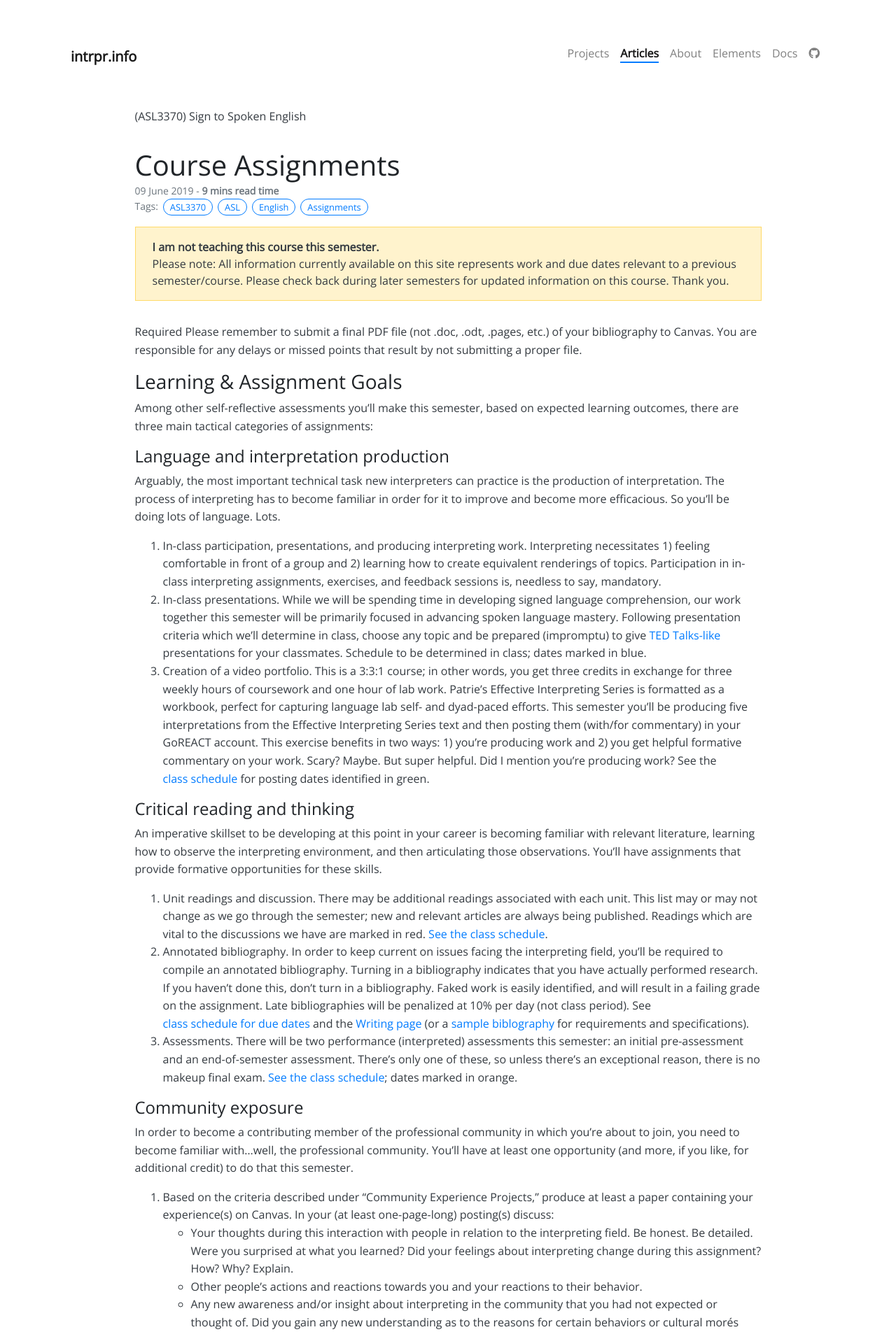
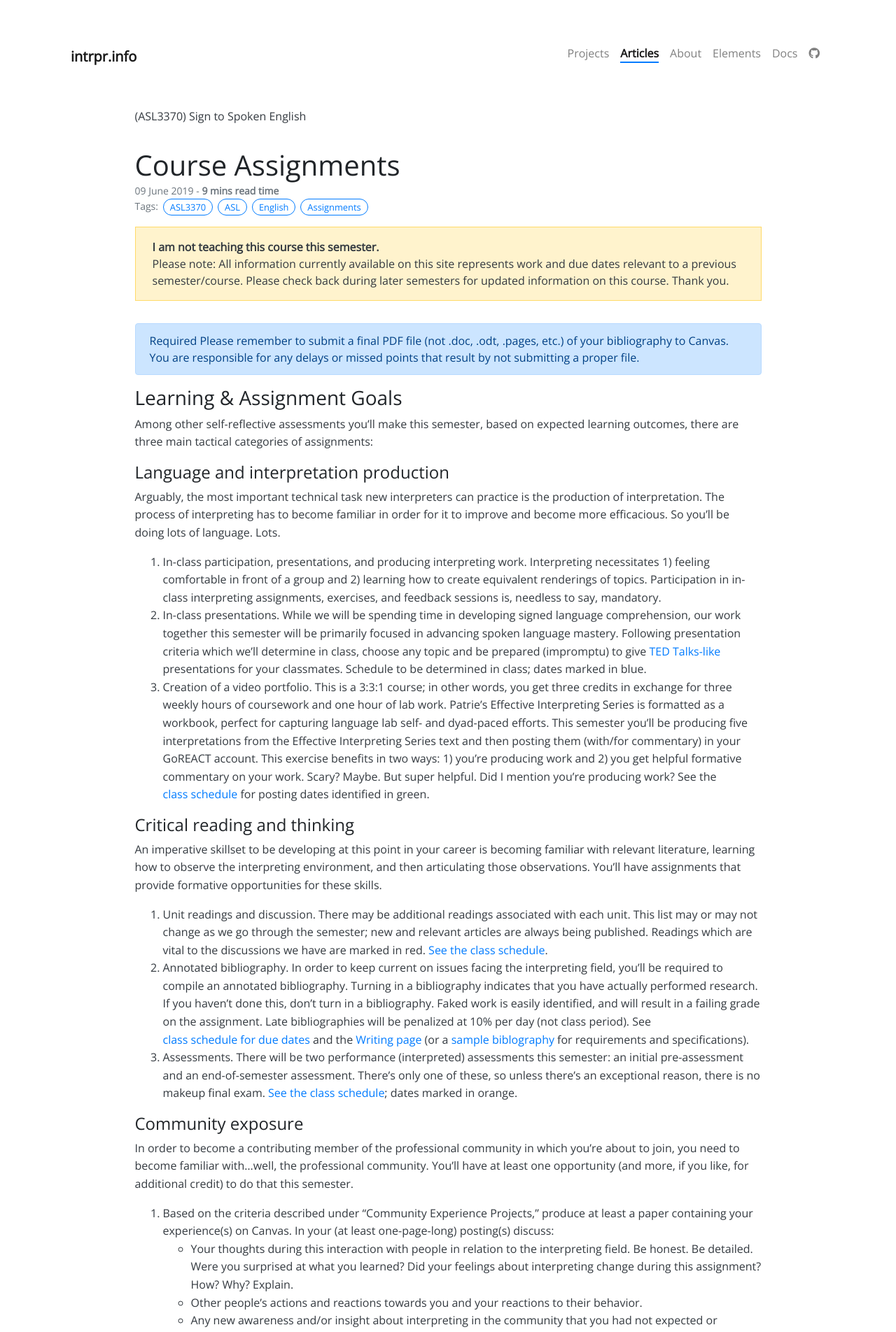
Before and after one commit to intrpr/jekyll-portfol-test, a Jekyll site: the page built from _posts/2019-06-09-assignments.md, in a window 1280 px wide. Shown: the top 1904 px of the page at 70% size. Built offline with Jekyll 4.4.1, drawn with Linux system fonts in a browser that asks for light colours; nearby versions of some CDN libraries; our own code applies the rules of GitHub Pages for plain Markdown files; comment, search, counter and statistics services are not loaded.

Commit message:
Update 2019-06-09-assignments.md

```diff
--- a/_posts/2019-06-09-assignments.md
+++ b/_posts/2019-06-09-assignments.md
@@ -9,7 +9,7 @@ description: This course is an introduction to the skills and processes required
 
 {% include notteaching.html %}
 
-Required Please remember to submit a final PDF file (not .doc, .odt, .pages, etc.) of your bibliography to Canvas. You are responsible for any delays or missed points that result by not submitting a proper file.
+<div class="alert alert-primary" role="alert">Required Please remember to submit a final PDF file (not .doc, .odt, .pages, etc.) of your bibliography to Canvas. You are responsible for any delays or missed points that result by not submitting a proper file.</div>
 
 ### Learning & Assignment Goals
 Among other self-reflective assessments you’ll make this semester, based on expected learning outcomes, there are three main tactical categories of assignments:
```
